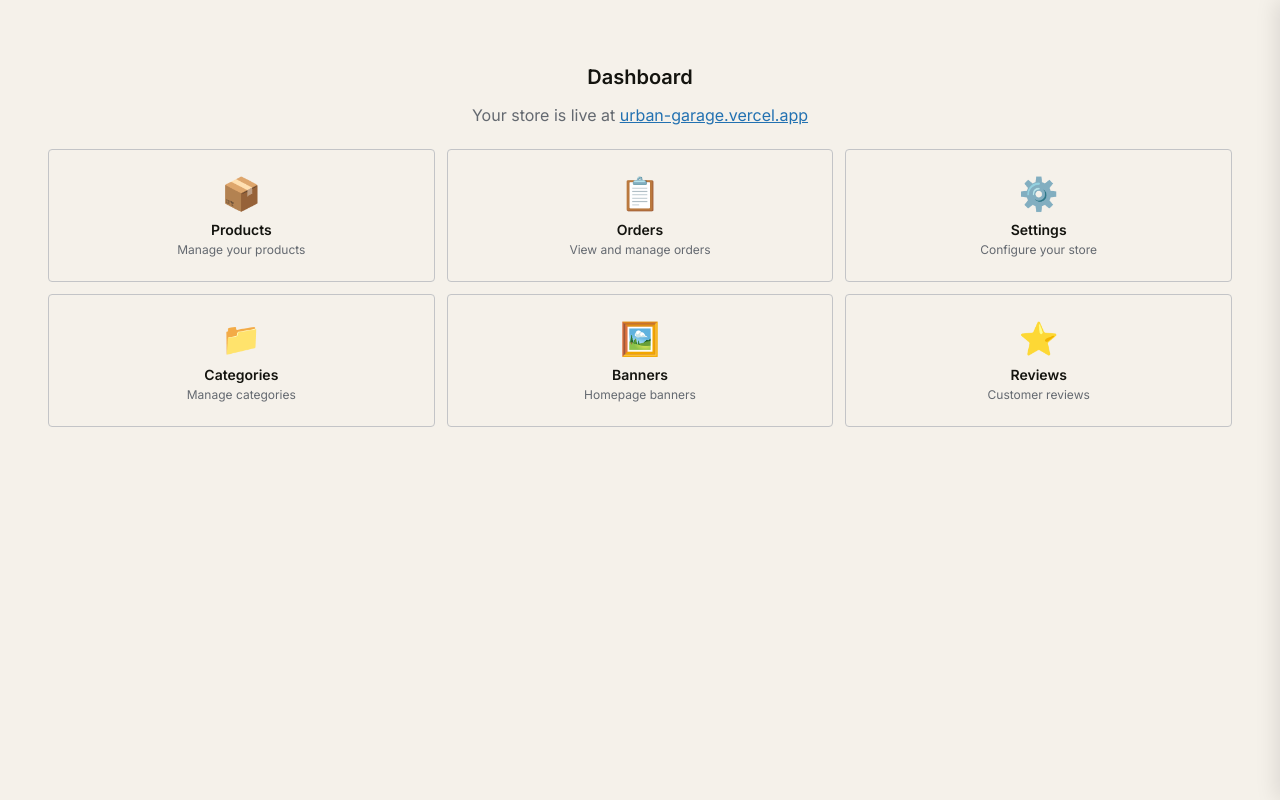
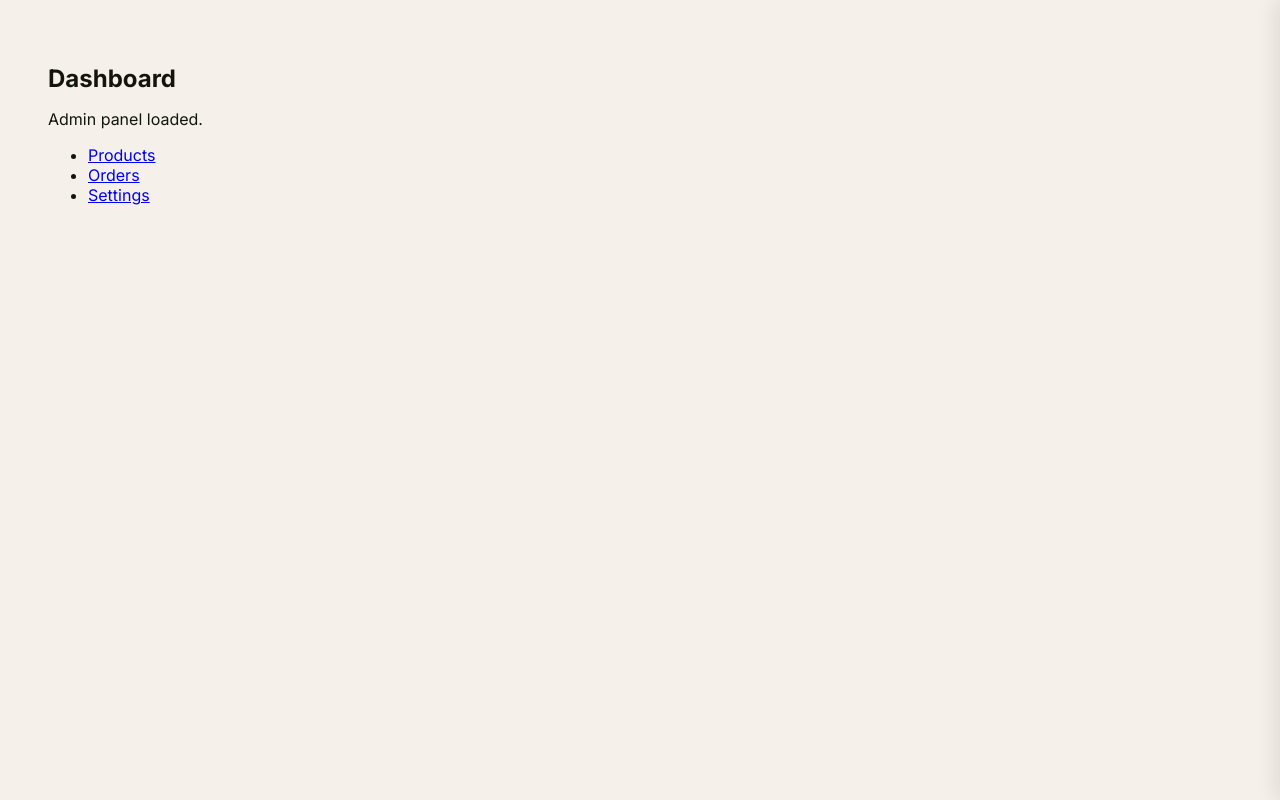
Before and after one commit to gggrace12333-byte/urbangarage, a Next.js app: page /admin in a window 1280 px wide. Built offline with nearby package versions, Linux system fonts and the light colour scheme; no server answers; the database is empty.

Commit message:
Simplest admin page

```diff
--- a/src/app/admin/page.tsx
+++ b/src/app/admin/page.tsx
@@ -1,26 +1,13 @@
-'use client';
-
 export default function Dashboard() {
   return (
-    <div className="wp-card" style={{ padding: 40, textAlign: 'center' }}>
-      <h2 style={{ fontSize: 20, fontWeight: 600, marginBottom: 12 }}>Dashboard</h2>
-      <p style={{ color: '#646970', marginBottom: 24 }}>Your store is live at <a href="/" style={{ color: '#2271b1' }}>urban-garage.vercel.app</a></p>
-      <div style={{ display: 'grid', gridTemplateColumns: 'repeat(3, 1fr)', gap: 12 }}>
-        {[
-          { label: 'Products', href: '/admin/products', icon: '📦', desc: 'Manage your products' },
-          { label: 'Orders', href: '/admin/orders', icon: '📋', desc: 'View and manage orders' },
-          { label: 'Settings', href: '/admin/settings', icon: '⚙️', desc: 'Configure your store' },
-          { label: 'Categories', href: '/admin/categories', icon: '📁', desc: 'Manage categories' },
-          { label: 'Banners', href: '/admin/banners', icon: '🖼️', desc: 'Homepage banners' },
-          { label: 'Reviews', href: '/admin/reviews', icon: '⭐', desc: 'Customer reviews' },
-        ].map(item => (
-          <a key={item.label} href={item.href} style={{ display: 'block', padding: 24, border: '1px solid #c3c4c7', borderRadius: 4, textDecoration: 'none', color: 'inherit', transition: 'border-color .2s' }}>
-            <div style={{ fontSize: 32, marginBottom: 8 }}>{item.icon}</div>
-            <div style={{ fontWeight: 600, fontSize: 14, marginBottom: 4 }}>{item.label}</div>
-            <div style={{ fontSize: 12, color: '#646970' }}>{item.desc}</div>
-          </a>
-        ))}
-      </div>
+    <div style={{ padding: 40 }}>
+      <h1 style={{ fontSize: 24 }}>Dashboard</h1>
+      <p>Admin panel loaded.</p>
+      <ul>
+        <li><a href="/admin/products">Products</a></li>
+        <li><a href="/admin/orders">Orders</a></li>
+        <li><a href="/admin/settings">Settings</a></li>
+      </ul>
     </div>
   );
 }
```
